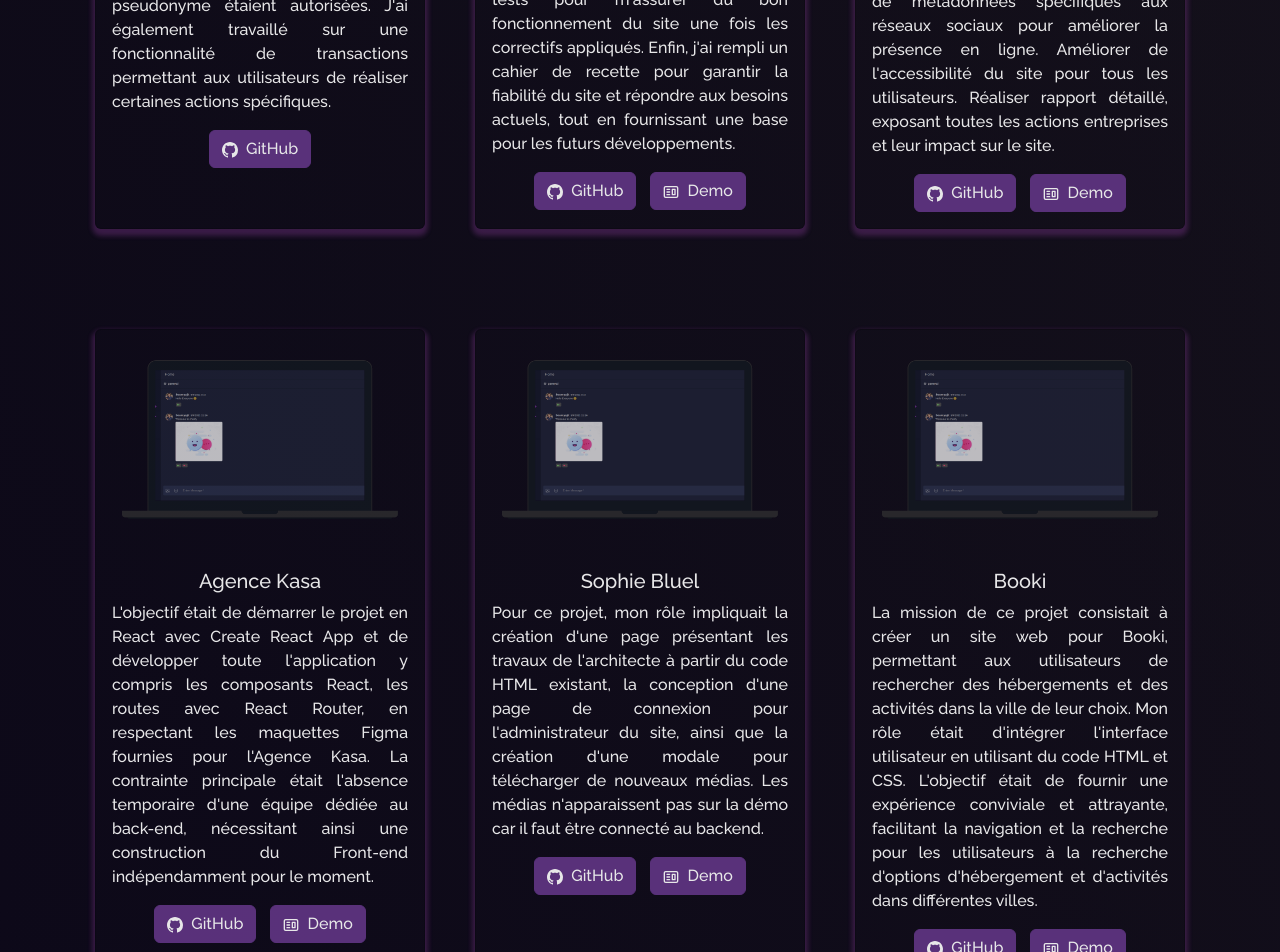
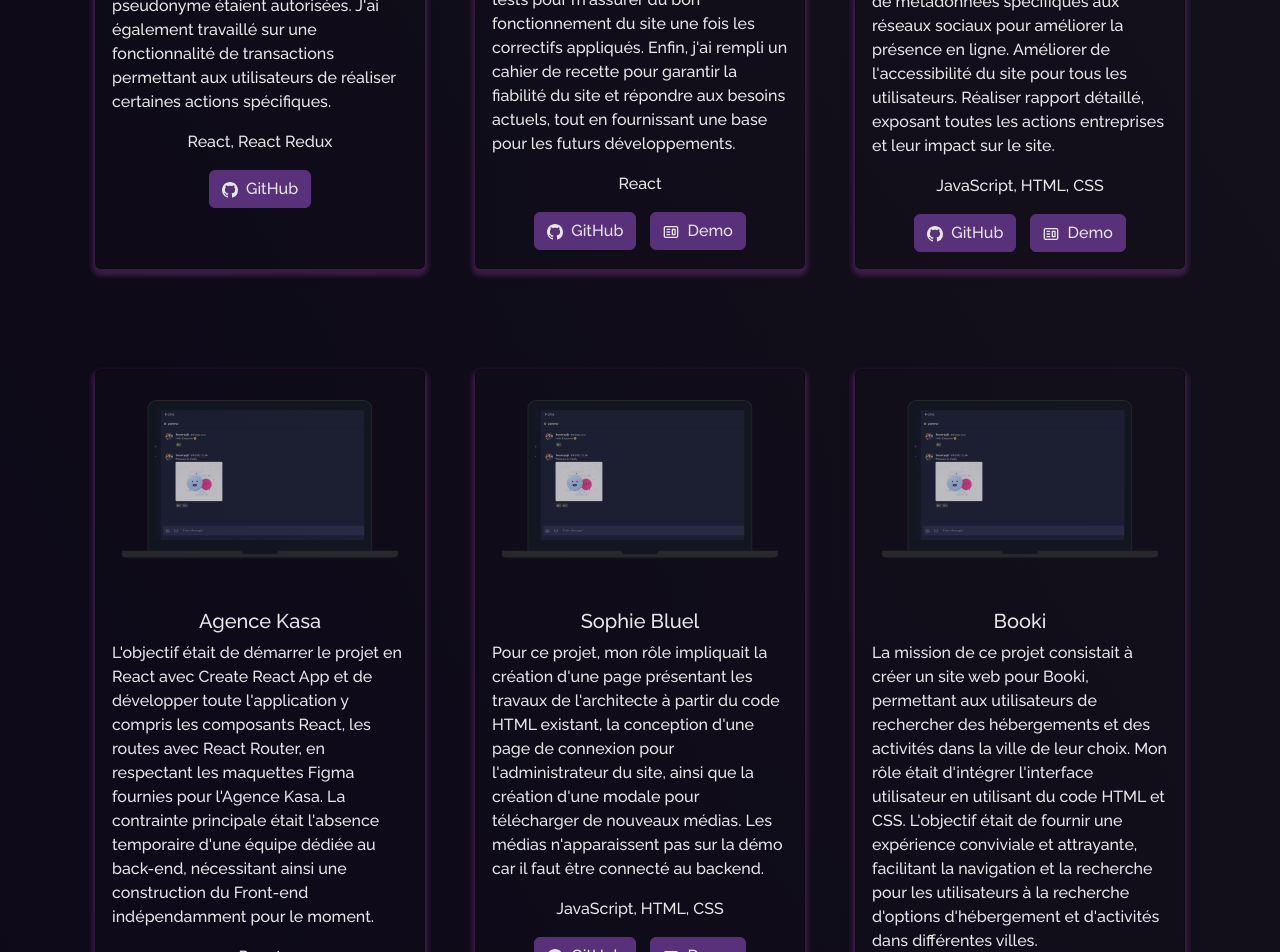
Before and after one commit to Juny22/Portfolio-intweb, a React (Create React App) app: page /project in a window 1280 px wide. Shown: the part 820-1772 px from the top of the page. Built offline with nearby package versions, Linux system fonts and the light colour scheme.

Commit message:
add softwareUsed

```diff
--- a/src/components/Projects/ProjectCards.js
+++ b/src/components/Projects/ProjectCards.js
@@ -10,8 +10,11 @@
       <Card.Img variant="top" src={props.imgPath} alt="card-img" />
       <Card.Body>
         <Card.Title>{props.title}</Card.Title>
-        <Card.Text style={{ textAlign: "justify" }}>
+        <Card.Text style={{ textAlign: "left" }}>
           {props.description}
+        </Card.Text>
+        <Card.Text>
+          {props.softwareUsed}
         </Card.Text>
         <Button variant="primary" href={props.ghLink} target="_blank">
           <BsGithub /> &nbsp;
--- a/src/components/Projects/Projects.js
+++ b/src/components/Projects/Projects.js
@@ -23,12 +23,13 @@
               imgPath={chatify}
               isBlog={false}
               title="ArgentBank"
-              description={`Ce projet consistait à créer une application web réactive avec React Redux
+              description="Ce projet consistait à créer une application web réactive avec React Redux
               pour un système d'authentification pour la banque en ligne Argent Bank.
               Les fonctionnalités attendues incluent la navigation, la connexion/déconnexion des utilisateurs,
               et la restriction d'accès aux données du profil après la connexion.
               Seules les modifications du pseudonyme étaient autorisées.
-              J'ai également travaillé sur une fonctionnalité de transactions permettant aux utilisateurs de réaliser certaines actions spécifiques.`}
+              J'ai également travaillé sur une fonctionnalité de transactions permettant aux utilisateurs de réaliser certaines actions spécifiques."
+              softwareUsed="React, React Redux"
               ghLink="https://github.com/Juny22/ArgentBank-website"
               demoLink=""
             />
@@ -45,6 +46,7 @@
               En plus de ces corrections, je devais effectuer des tests pour m'assurer du bon fonctionnement du site une fois les correctifs appliqués.
               Enfin, j'ai rempli un cahier de recette pour garantir la fiabilité du site et répondre aux besoins actuels,
               tout en fournissant une base pour les futurs développements."
+              softwareUsed="React"
               ghLink="https://github.com/Juny22/Projet-10---724events"
               demoLink="https://juny22.github.io/Projet-10---724events/"
             />
@@ -61,6 +63,7 @@
               L'intégration de métadonnées spécifiques aux réseaux sociaux pour améliorer la présence en ligne.
               Améliorer de l'accessibilité du site pour tous les utilisateurs.
               Réaliser rapport détaillé, exposant toutes les actions entreprises et leur impact sur le site."
+              softwareUsed="JavaScript, HTML, CSS"
               ghLink="https://github.com/Juny22/Projet-9-Nina-Carducci"
               demoLink="https://juny22.github.io/Projet-9-Nina-Carducci/"
             />
@@ -74,6 +77,7 @@
               description="L'objectif était de démarrer le projet en React avec Create React App et de développer toute l'application
               y compris les composants React, les routes avec React Router, en respectant les maquettes Figma fournies pour l'Agence Kasa.
               La contrainte principale était l'absence temporaire d'une équipe dédiée au back-end, nécessitant ainsi une construction du Front-end indépendamment pour le moment."
+              softwareUsed="React"
               ghLink="https://github.com/Juny22/Projet-8---Agence-Kasa"
               demoLink="https://juny22.github.io/Projet-8---Agence-Kasa/"
             />
@@ -87,6 +91,7 @@
               description="Pour ce projet, mon rôle impliquait la création d'une page présentant les travaux de l'architecte à partir du code HTML existant,
               la conception d'une page de connexion pour l'administrateur du site, ainsi que la création d'une modale pour télécharger de nouveaux médias.
               Les médias n'apparaissent pas sur la démo car il faut être connecté au backend."
+              softwareUsed="JavaScript, HTML, CSS"
               ghLink="https://github.com/Juny22/Projet-6-Sophie-Bluel"
               demoLink="https://juny22.github.io/Projet-6-Sophie-Bluel/FrontEnd/index.html"
             />
@@ -101,6 +106,7 @@
               Mon rôle était d'intégrer l'interface utilisateur en utilisant du code HTML et CSS.
               L'objectif était de fournir une expérience conviviale et attrayante,
               facilitant la navigation et la recherche pour les utilisateurs à la recherche d'options d'hébergement et d'activités dans différentes villes."
+              softwareUsed="HTML, CSS"
               ghLink="https://github.com/Juny22/Projet-3_booki-starter-code-master"
               demoLink="https://juny22.github.io/Projet-3_booki-starter-code-master/"
             />
```
